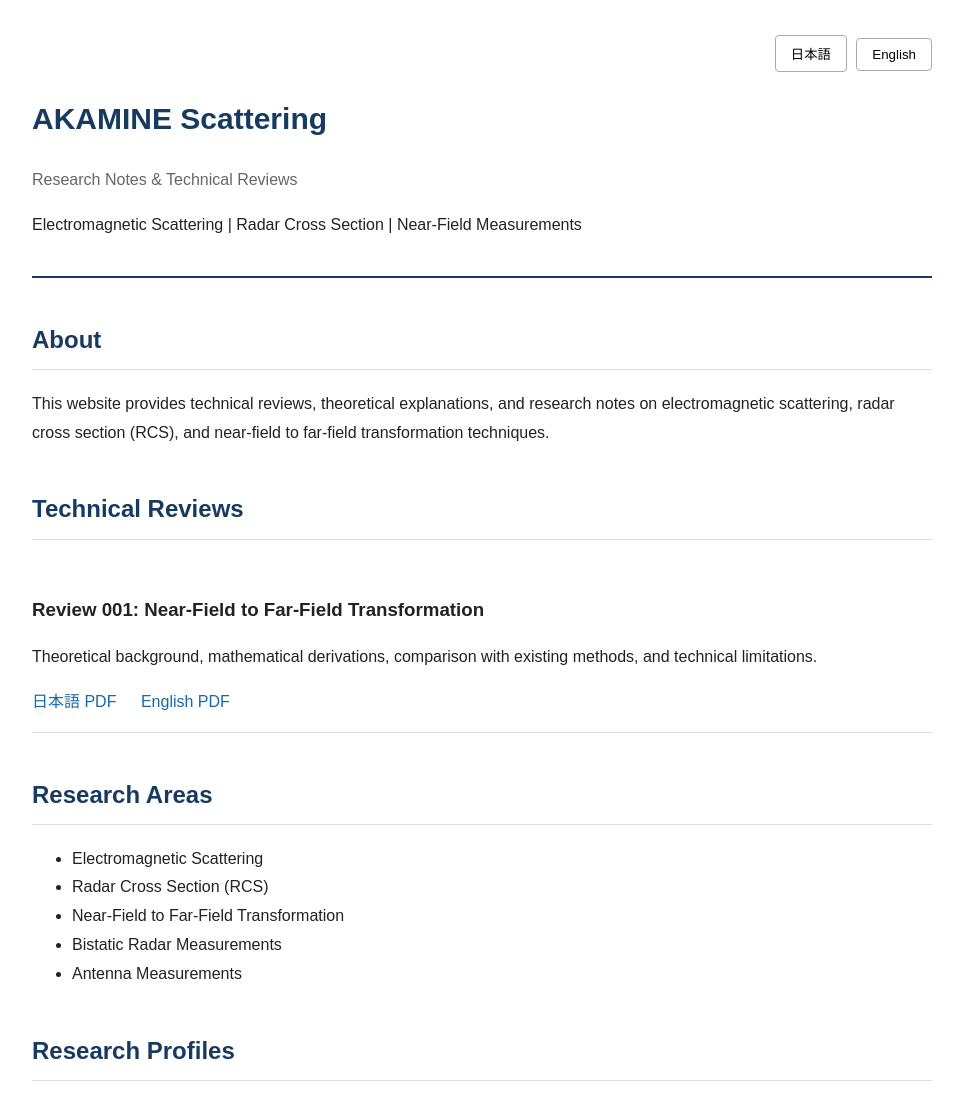
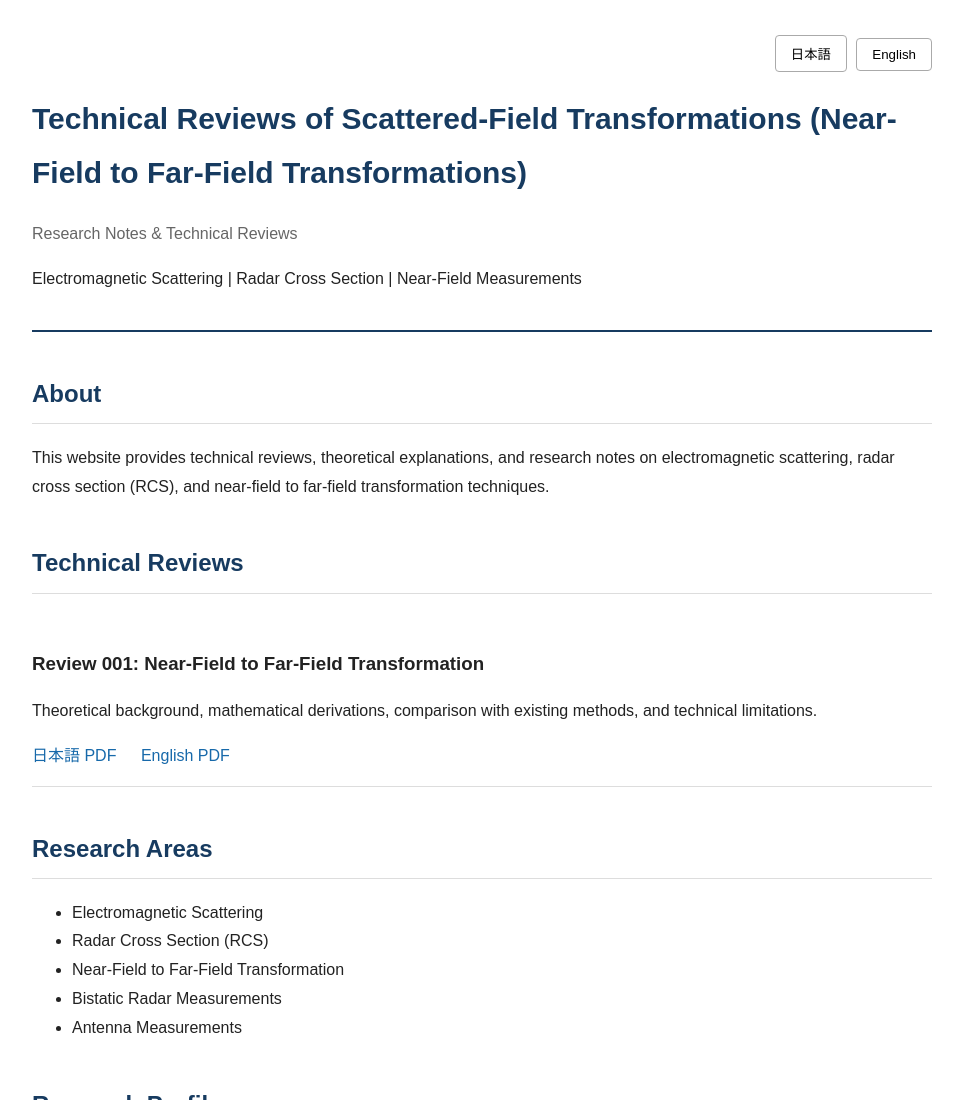
Before and after one commit to AKAMINE-Scattering/AKAMINE-Scattering, a plain HTML site: page index.html in a window 1280 px wide. Shown: the top 1100 px of the page, without its empty margins (158-1121 px from the left). Drawn offline with Linux system fonts and the light colour scheme.

Commit message:
Update index.html

```diff
--- a/index.html
+++ b/index.html
@@ -69,7 +69,7 @@ footer {
 </div>
 
 <header>
-  <h1>AKAMINE Scattering</h1>
+  <h1>Technical Reviews of Scattered-Field Transformations (Near-Field to Far-Field Transformations)</h1>
   <p class="subtitle">
     Research Notes & Technical Reviews
   </p>
```
